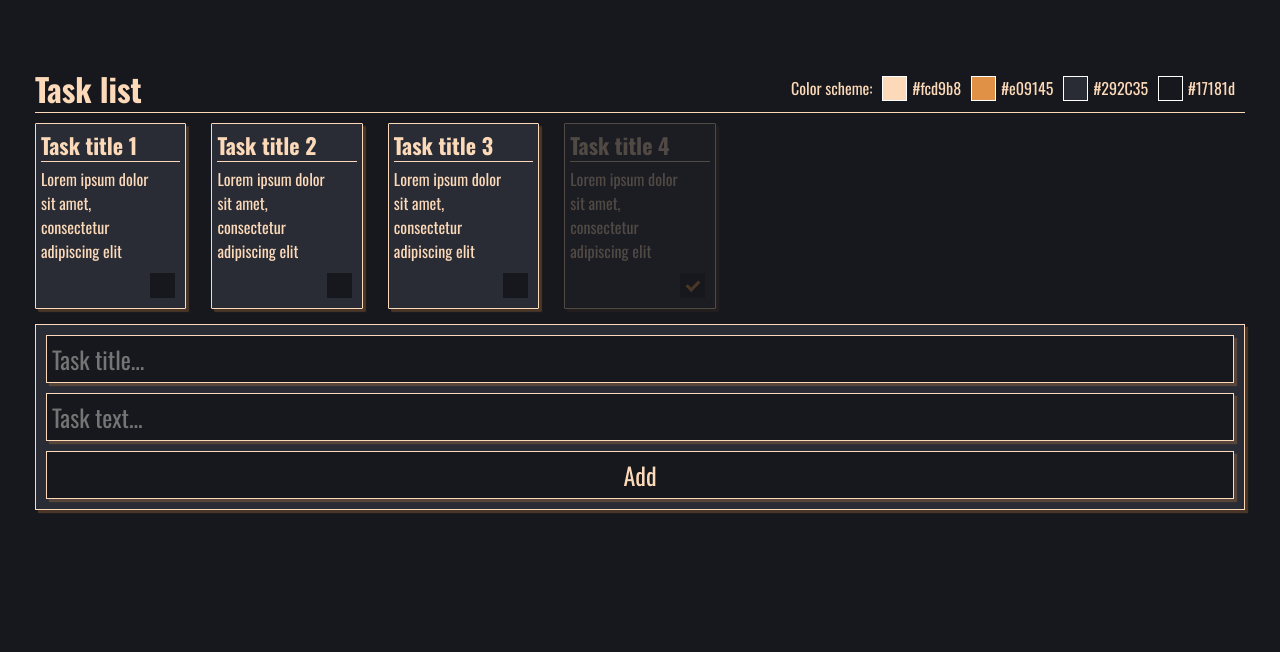
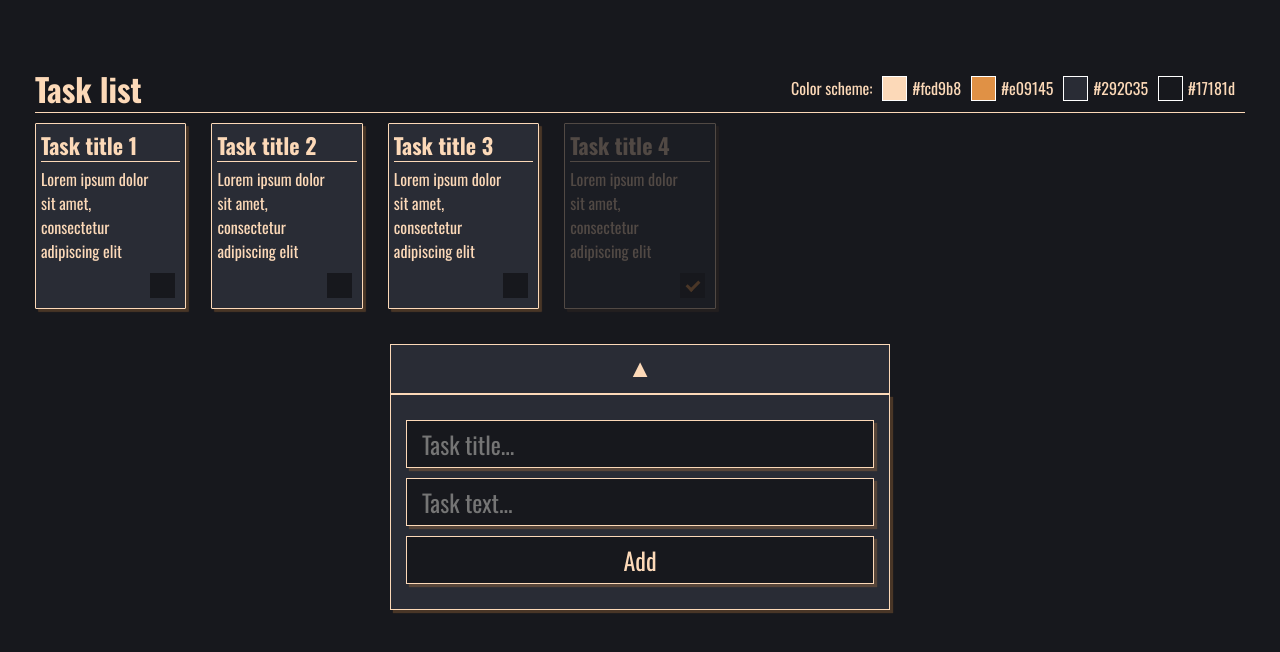
Before and after one commit to yobafett/Vue-Todo-App, a Vue app: page / in a window 1280 px wide. Shown: the top 652 px of the page. Built offline with nearby package versions, Linux system fonts and the light colour scheme.

Commit message:
Add form btn

```diff
--- a/src/App.vue
+++ b/src/App.vue
@@ -20,7 +20,7 @@
 </template>
 
 <script>
-import { mapState, mapGetters, mapMutations, mapActions } from 'vuex';
+import { mapState, mapMutations, mapActions } from 'vuex';
 import TaskItem from '@/components/TaskItem.vue';
 import AddForm from '@/components/AddForm.vue';
 import ColorScheme from '@/components/ColorScheme.vue';
@@ -36,9 +36,6 @@ export default {
   computed: {
     ...mapState({
       tasks: (state) => state.tasksStore.tasks,
-    }),
-    ...mapGetters({
-      allTasks: 'tasksStore/allTasks',
     }),
   },
   methods: {
@@ -99,6 +96,6 @@ body {
   display: grid;
   grid-template-columns: repeat(7, 1fr);
   gap: 25px;
-  margin-bottom: 15px;
+  margin-bottom: 35px;
 }
 </style>
--- a/src/components/AddForm.vue
+++ b/src/components/AddForm.vue
@@ -1,20 +1,36 @@
 <template>
-  <div @click="switchClosed" v-show="isClosed">
+  <div class="wrapper">
+    <div
+      @click="switchClosed"
+      v-show="isClosed"
+    >
       <div class="addBtn">+</div>
     </div>
     <div v-show="!isClosed">
+      <button
+        class="close-btn"
+        @click="switchClosed"
+      >
+        ▲
+      </button>
       <form class="addForm">
-      <input v-model="taskTitle" placeholder="Task title..." />
-      <input v-model="taskText" placeholder="Task text..." />
+        <input
+          v-model="taskTitle"
+          placeholder="Task title..."
+        />
+        <input
+          v-model="taskText"
+          placeholder="Task text..."
+        />
         <button @click="switchClosed">Add</button>
       </form>
+    </div>
   </div>
 </template>
 
 <script>
 export default {
-  name: "AddForm",
-  // props: ["task"],
+  name: 'AddForm',
   methods: {
     switchClosed() {
       this.isClosed = !this.isClosed;
@@ -23,63 +39,88 @@ export default {
   data() {
     return {
       isClosed: false,
-      taskTitle: "",
-      taskText: "",
+      taskTitle: '',
+      taskText: '',
     };
   },
 };
 </script>
 
 <style scoped>
+.wrapper {
+  max-width: 500px;
+  margin: 0 auto;
+}
+
+.close-btn {
+  width: 100%;
+  vertical-align: middle;
+  height: 50px;
+  line-height: 42.5px;
+  background-color: #292c35;
+  border: #fcd9b8 1px solid;
+  font-size: 25px;
+  padding-bottom: 40px;
+  cursor: pointer;
+  transition: all 0.25s linear;
+  user-select: none;
+}
+
+.close-btn:hover {
+  background-color: #fcd9b8;
+  color: #292c35;
+}
+
 .addBtn {
   height: 50px;
   line-height: 45px;
   font-size: 62px;
-  border: 1px solid #FCD9B8;
+  border: 1px solid #fcd9b8;
   text-align: center;
   cursor: pointer;
   transition: all 0.25s linear;
   box-shadow: 3px 3px 1px rgba(224, 145, 69, 0.25);
+  user-select: none;
 }
 
 .addBtn:hover {
-  background-color: #FCD9B8;
-  color: #17181D;
+  background-color: #fcd9b8;
+  color: #17181d;
   box-shadow: 3px 3px 1px rgba(224, 145, 69, 0.5);
 }
 
 .addForm {
-  border: 1px solid #FCD9B8;
+  border: 1px solid #fcd9b8;
   min-height: 50px;
   transition: all 0.25s linear;
   box-shadow: 3px 3px 1px rgba(224, 145, 69, 0.25);
-  padding: 10px;
+  padding: 25px 15px;
   display: flex;
   flex-direction: column;
-  background-color: #292C35;
+  background-color: #292c35;
 }
 
 .addForm input {
   margin-bottom: 10px;
   font-size: 24px;
-  background-color: #17181D;
-  border: 1px solid #FCD9B8;
-  padding: 5px;
+  background-color: #17181d;
+  border: 1px solid #fcd9b8;
+  padding: 5px 15px;
   box-shadow: 3px 3px 1px rgba(224, 145, 69, 0.25);
 }
 
 .addForm button {
   font-size: 24px;
-  background-color: #17181D;
+  background-color: #17181d;
   cursor: pointer;
-  border: 1px solid #FCD9B8;
+  border: 1px solid #fcd9b8;
   padding: 5px;
   box-shadow: 3px 3px 1px rgba(224, 145, 69, 0.25);
   transition: all 0.25s linear;
 }
 
 .addForm button:hover {
-  background-color: #FCD9B8;
-  color: #17181D;
+  background-color: #fcd9b8;
+  color: #17181d;
 }
 </style>
--- a/src/store/tasksStore.js
+++ b/src/store/tasksStore.js
@@ -28,9 +28,7 @@ const tasksStore = {
     ]
   },
   getters: {
-    allTasks(state) {
-      return state.tasks;
-    }
+
   },
   mutations: {
     addTask(state, task) {
@@ -49,6 +47,7 @@ const tasksStore = {
     }
   },
   actions: {
+
   }
 };
 
```
Lines whose indentation alone changed are shown as unchanged.
